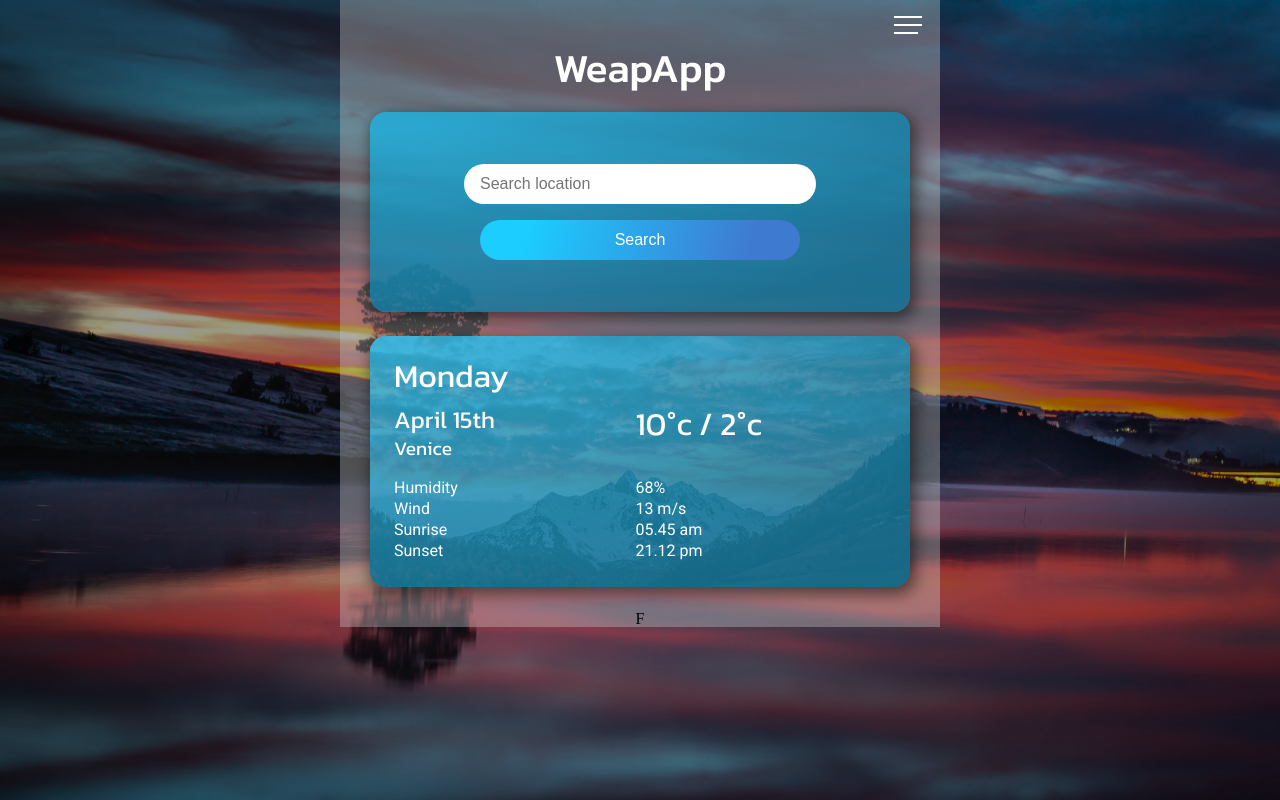
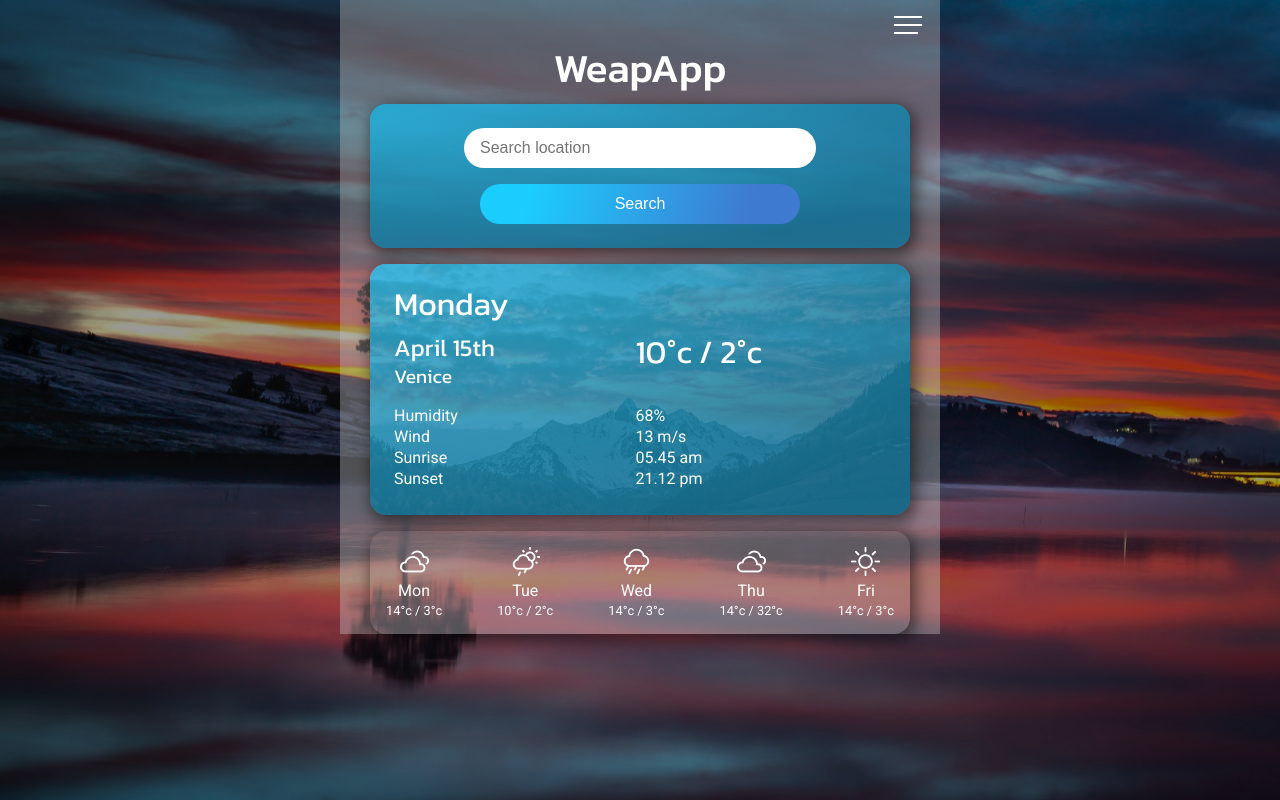
Before and after one commit to chas-academy/u07-weather-app-Niclas-Gustafsson, a React (Create React App) app: page / in a window 1280 px wide. Built offline with nearby package versions, Linux system fonts and the light colour scheme.

Commit message:
Add forecast week + styling

```diff
--- a/src/App.js
+++ b/src/App.js
@@ -2,7 +2,7 @@ import React, {useState} from 'react';
 import Navbar from './components/navbar/navbar';
 import Search from './components/searchComponent/search'
 import ForecastDay from './components/forecast-day/ForecastDay'
-import ForecastWeek from './components/forecast-day/forecastWeek';
+import ForecastWeek from './components/forecast-week/forecastWeek';
 
 function App() {
 
--- a/src/assets/css/main.css
+++ b/src/assets/css/main.css
@@ -51,7 +51,7 @@ input {
 
 body {
   width: 100%;
-  height: 100vh;
+  min-height: 100vh;
   background-color: rgba(0, 0, 0, 0.4);
   width: 100%;
   height: 100%;
@@ -101,7 +101,7 @@ body #root .container .inner {
   -webkit-box-pack: center;
       -ms-flex-pack: center;
           justify-content: center;
-  gap: 1.5em;
+  gap: 1em;
 }
 
 body #root .container .inner .heading {
@@ -191,7 +191,7 @@ body #root .container .inner .heading {
           align-items: center;
   width: 90%;
   max-width: 37.5em;
-  height: 200px;
+  padding: 0.5em 1em;
   margin: 0 auto;
   font-family: "Roboto", sans-serif;
   background: radial-gradient(169.33% 169.33% at -8.09% -32.56%, rgba(255, 220, 220, 0) 24.88%, rgba(3, 23, 46, 0.356) 87.1%), rgba(25, 178, 226, 0.77);
@@ -340,4 +340,43 @@ body #root .container .inner .heading {
   padding: 0.5em;
   z-index: 1;
 }
+
+.forecast-week {
+  display: -webkit-box;
+  display: -ms-flexbox;
+  display: flex;
+  -webkit-box-pack: justify;
+      -ms-flex-pack: justify;
+          justify-content: space-between;
+  padding: 1em;
+  width: 90%;
+  border-radius: 1em;
+  -webkit-box-shadow: 3px 5px 15px 3px rgba(0, 0, 0, 0.5);
+          box-shadow: 3px 5px 15px 3px rgba(0, 0, 0, 0.5);
+  color: #ffffff;
+  font-family: "Roboto", sans-serif;
+}
+
+.forecast-week .days {
+  display: -webkit-box;
+  display: -ms-flexbox;
+  display: flex;
+  -webkit-box-orient: vertical;
+  -webkit-box-direction: normal;
+      -ms-flex-direction: column;
+          flex-direction: column;
+  gap: 0.4rem;
+}
+
+.forecast-week .days img {
+  margin: 0 auto;
+}
+
+.forecast-week .days p {
+  text-align: center;
+}
+
+.forecast-week .days .week-day-temp {
+  font-size: 0.8rem;
+}
 /*# sourceMappingURL=main.css.map */
--- a/src/assets/scss/components/_app.scss
+++ b/src/assets/scss/components/_app.scss
@@ -2,7 +2,7 @@
 
 body {
     width: 100%;
-    height: 100vh;
+    min-height: 100vh;
     background-color: rgba(0,0,0,0.4);
     width: 100%;
     height: 100%;
@@ -46,7 +46,7 @@ body {
                 flex-direction: column;
                 align-items: center;
                 justify-content: center;
-                gap: 1.5em;
+                gap: 1em;
                 .heading {
                     font-size: 2.5em;
                     font-family: $kanit;
--- /dev/null
+++ b/src/assets/scss/components/_forecastWeek.scss
@@ -0,0 +1,26 @@
+.forecast-week {
+    display: flex;
+    justify-content: space-between;
+    padding: 1em;
+    width: 90%;
+    border-radius: 1em;
+    box-shadow: $box-shadow;
+    color: $white;
+    font-family: $robo;
+
+    .days {
+        display: flex;
+        flex-direction: column;
+        gap: 0.4rem;
+        img {
+            margin: 0 auto;
+        }
+        p {
+            text-align: center;
+        }
+
+        .week-day-temp {
+            font-size: 0.8rem;
+        }
+    }
+}
--- a/src/assets/scss/components/_search-form.scss
+++ b/src/assets/scss/components/_search-form.scss
@@ -5,7 +5,8 @@
         align-items: center;
         width: 90%;
         max-width: 37.5em;
-        height: 200px; // refactor to relative
+        padding: 0.5em 1em;
+        //height: 200px; // refactor to relative
         // background-color: #fff;
         margin: 0 auto;
         font-family: $robo;
--- a/src/assets/scss/main.scss
+++ b/src/assets/scss/main.scss
@@ -5,3 +5,4 @@
 @import '../scss/components/navbar';
 @import '../scss/components/search-form';
 @import '../scss/components/forecastDay';
+@import '../scss/components/forecastWeek';
--- a/src/components/forecast-day/forecastWeek.jsx
+++ /dev/null
@@ -1,7 +0,0 @@
-import React from 'react'
-
-export default function ForecastWeek() {
-  return (
-    <div>F</div>
-  )
-}
--- /dev/null
+++ b/src/components/forecast-week/forecastWeek.jsx
@@ -0,0 +1,33 @@
+import React from 'react'
+
+export default function ForecastWeek() {
+  return (
+    <section className="forecast-week">
+      <div className="mon days">
+        <img src={require("../../assets/images/clouds.png")} alt="" />
+        <p className="week-day">Mon</p>
+        <p className="week-day-temp">14°c / 3°c</p>
+      </div>
+      <div className="Tue days">
+        <img src={require("../../assets/images/sun-rain.png")} alt="" />
+        <p className="week-day">Tue</p>
+        <p className="week-day-temp">10°c / 2°c</p>
+      </div>
+      <div className="Wed days">
+        <img src={require("../../assets/images/rain-small.png")} alt="" />
+        <p className="week-day">Wed</p>
+        <p className="week-day-temp">14°c / 3°c</p>
+      </div>
+      <div className="Thu days">
+        <img src={require("../../assets/images/clouds.png")} alt="" />
+        <p className="week-day">Thu</p>
+        <p className="week-day-temp">14°c / 32°c</p>
+      </div>
+      <div className="Fri days">
+        <img src={require("../../assets/images/sun.png")} alt="" />
+        <p className="week-day">Fri</p>
+        <p className="week-day-temp">14°c / 3°c</p>
+      </div>
+    </section>
+  )
+}
```
Also changed, not shown: src/assets/css/main.min.css, src/assets/images/rain-small.png (added).
